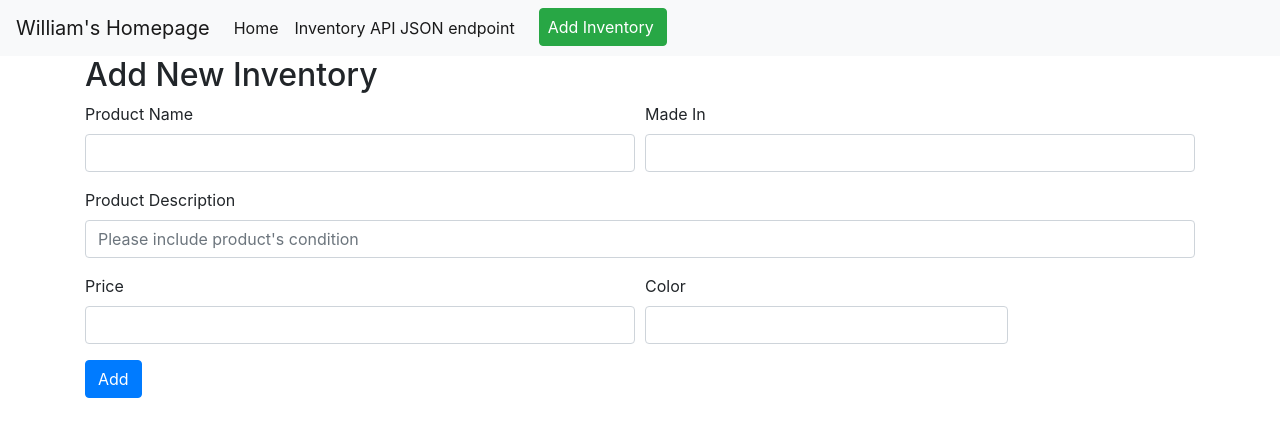
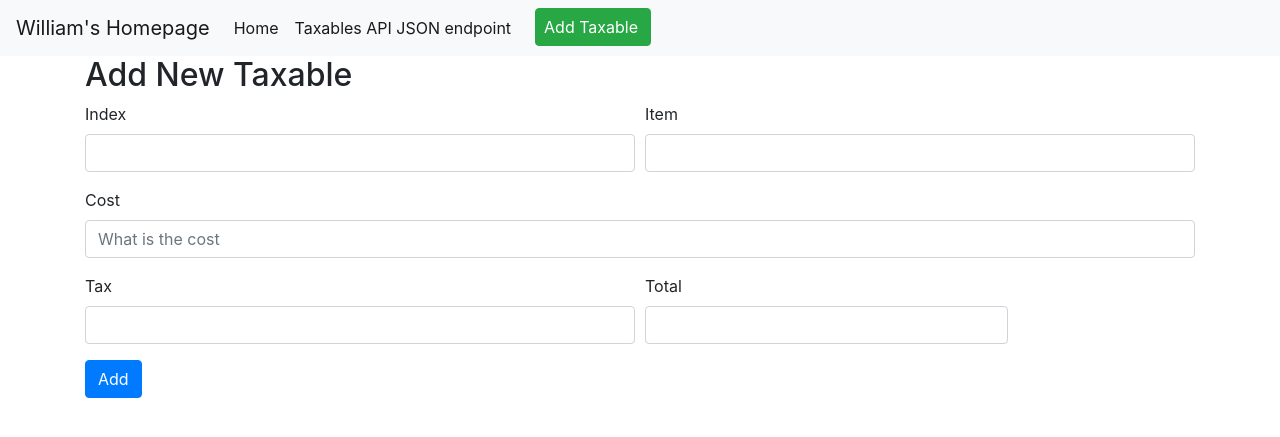
Before and after one commit to williamaherman/final, a Flask app: page /new in a window 1280 px wide. Shown: the top 437 px of the page. Run offline with Flask 2, Linux system fonts and the light colour scheme.

Commit message:
fixed html data to new csv

```diff
--- a/app/app.py
+++ b/app/app.py
@@ -44,7 +44,7 @@ def update_taxables(taxables_id):
     sql = "UPDATE taxables SET Index= %s, Item=%s, Cost=%s, price=%s, Tax=%s, Total=%s WHERE id = %s"
     req = request.form
     val = (
-        req.get('Index'), req.get('Item'), req.get('Cost'), req.get('price'), req.get('Tax'), req.get('Total'),
+        req.get('Index'), req.get('Item'), req.get('Cost'), req.get('Tax'), req.get('Total'),
         taxables_id)
     cursor.execute(sql, val)
     mysql.get_db().commit()
@@ -62,7 +62,7 @@ def create_taxables():
     cursor = mysql.get_db().cursor()
     sql = "INSERT INTO taxables (Index, Item, Cost, price, Tax, Total) VALUES (%s,%s,%s,%s,%s)"
     req = request.form
-    val = (req.get('Index'), req.get('Item'), req.get('Cost'), req.get('price'), req.get('Tax'), req.get('Total'))
+    val = (req.get('Index'), req.get('Item'), req.get('Cost'), req.get('Tax'), req.get('Total'))
     cursor.execute(sql, val)
     mysql.get_db().commit()
     return redirect("/", code=302)
@@ -103,7 +103,7 @@ def change_taxables(taxables_id):
     cursor = mysql.get_db().cursor()
     content = request.json
     sql = "UPDATE taxables SET Index= %s, Item=%s, Cost=%s, price=%s, Tax=%s, Total=%s WHERE id = %s"
-    val = (content['Index'], content['Item'], content['Cost'], content['price'], content['Tax'], content['Total'])
+    val = (content['Index'], content['Item'], content['Cost'], content['Tax'], content['Total'])
     cursor.execute(sql, val)
     mysql.get_db().commit()
     resp = Response(status=200, mimetype='application/json')
@@ -115,7 +115,7 @@ def new_taxables():
     cursor = mysql.get_db().cursor()
     content = request.json
     sql = "INSERT INTO taxables (product_name, product_description, made_in, price, color) VALUES (%s,%s,%s,%s,%s)"
-    val = (content['product_name'], content['product_description'], content['made_in'], content['price'], content['color'])
+    val = (content['product_name'], content['product_description'], content['made_in'], content['cost'], content['color'])
     cursor.execute(sql, val)
     mysql.get_db().commit()
     resp = Response(status=200, mimetype='application/json')
--- a/app/templates/layout.html
+++ b/app/templates/layout.html
@@ -29,10 +29,10 @@
             <a class="nav-link" href="/">Home <span class="sr-only">(current)</span></a>
         </li>
         <li class="nav-item active">
-            <a class="nav-link" href="/api/v1/inventory">Inventory API JSON endpoint <span class="sr-only">(current)</span></a>
+            <a class="nav-link" href="/api/v1/taxables">Taxables API JSON endpoint <span class="sr-only">(current)</span></a>
         </li>
         <li class="nav-item active">
-            <a class="btn btn-success pl-2 lr-2 ml-3" href="/new">Add Inventory<span class="sr-only">(current)</span></a>
+            <a class="btn btn-success pl-2 lr-2 ml-3" href="/new">Add Taxable<span class="sr-only">(current)</span></a>
         </li>
         </ul>
     </div>
--- a/app/templates/new.html
+++ b/app/templates/new.html
@@ -1,31 +1,31 @@
 {% extends 'layout.html' %}
 
 {% block content %}
-    <h2>Add New Inventory</h2>
+    <h2>Add New Taxable</h2>
 
     <form action="/new" method="post">
         <div class="form-row">
             <div class="form-group col-md-6">
-                <label>Product Name</label>
-                <input type="text" class="form-control" name="product_name" id="product_name">
+                <label>Index</label>
+                <input type="text" class="form-control" name="Index" id="Index">
             </div>
             <div class="form-group col-md-6">
-                <label>Made In</label>
-                <input type="text" class="form-control" name="made_in" id="made_in">
+                <label>Item</label>
+                <input type="text" class="form-control" name="Item" id="Item">
             </div>
         </div>
         <div class="form-group">
-            <label>Product Description</label>
-            <input type="text" class="form-control" name="product_description" id="product_description" placeholder="Please include product's condition ">
+            <label>Cost</label>
+            <input type="text" class="form-control" name="Cost" id="Cost" placeholder="What is the cost">
         </div>
         <div class="form-row">
             <div class="form-group col-md-6">
-                <label>Price</label>
-                <input type="text" class="form-control" name="price" id="price">
+                <label>Tax</label>
+                <input type="text" class="form-control" name="Tax" id="Tax">
             </div>
             <div class="form-group col-md-4">
-                <label>Color</label>
-                <input type="text" class="form-control" name="color" id="color">
+                <label>Total</label>
+                <input type="text" class="form-control" name="Total" id="Total">
             </div>
         </div>
         <button type="submit" class="btn btn-primary">Add</button>
```
Also changed, not shown: app/templates/edit.html (+13 -13 lines), app/templates/taxables.html (+15 -15 lines), app/templates/view.html (+10 -10 lines).
